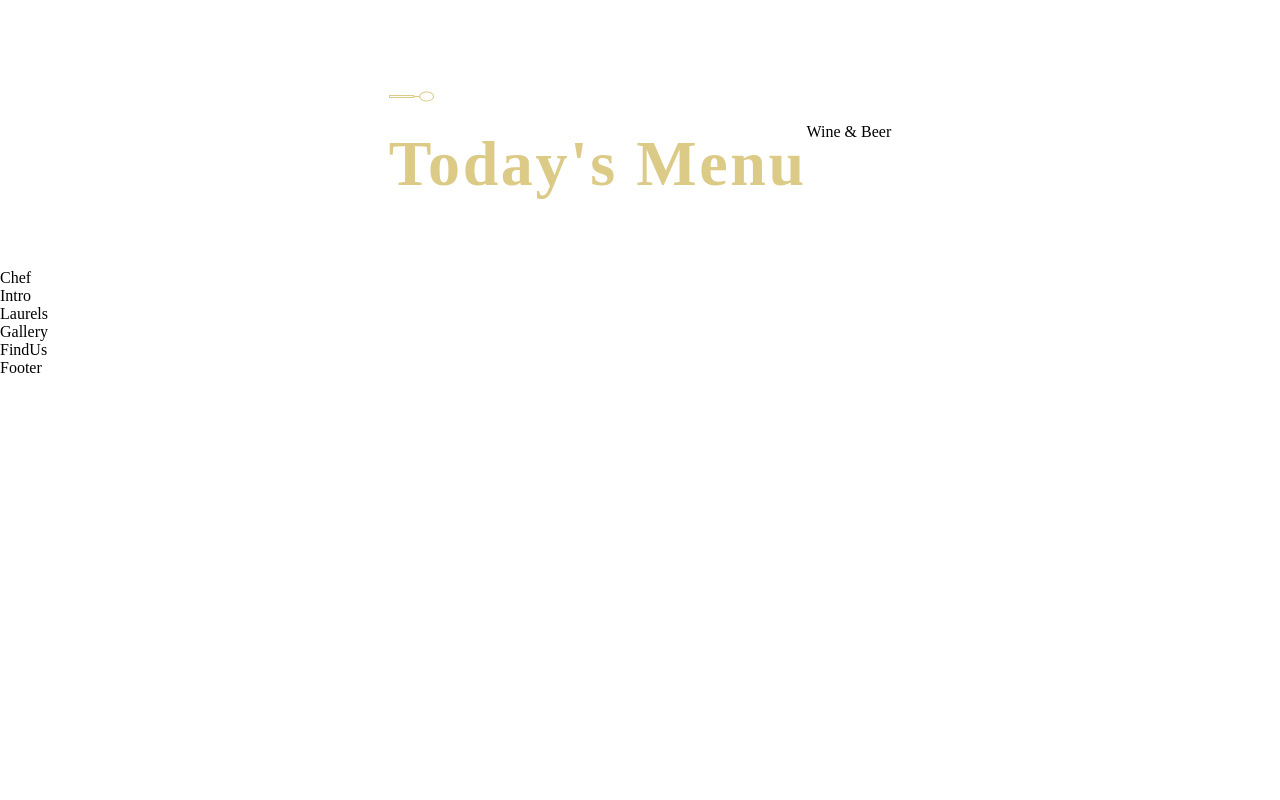
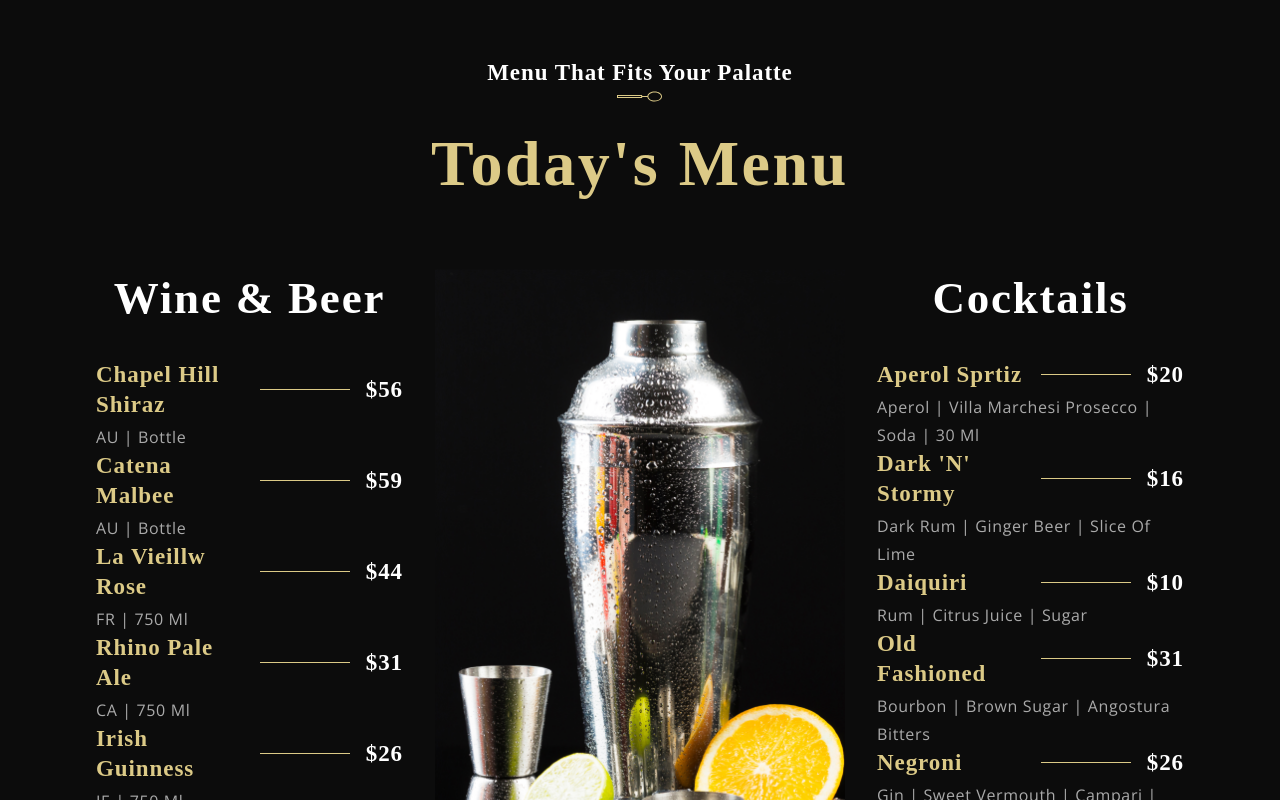
Before and after one commit to VenusTokyo/Gericht-Restaurant-Website, a React (Create React App) app: page / in a window 1280 px wide. Shown: the part 2200-3000 px from the top of the page. Before the commit the page ends 2577 px from the top, so only its background shows below. Built offline with nearby package versions, Linux system fonts and the light colour scheme; a web font is replaced by a local one.

Commit message:
special menu desktop done

```diff
--- a/src/components/Menuitem/MenuItem.css
+++ b/src/components/Menuitem/MenuItem.css
@@ -0,0 +1,32 @@
+.app__menuitem{
+    width: 100%;
+    margin: 1rem 0;
+    display: flex;
+    flex-direction: column;
+}
+.app__menuitem-head{
+    display: flex;
+    justify-content: space-between;
+    align-items: center;
+}
+.app__menuitem-sub{
+    width: 100%;
+    margin-top: 0.2rem;
+
+}
+.app__menuitem-name{
+    flex: 1;
+
+}
+.app__menuitem-dash{
+    width: 90px;
+    height: 1px;
+    background-color: var(--color-golden);
+    margin: 0 1rem;
+
+}
+.app__menuitem-price{
+    display: flex;
+    justify-content: flex-end;
+    align-items: flex-end;
+}
--- a/src/components/Menuitem/MenuItem.jsx
+++ b/src/components/Menuitem/MenuItem.jsx
@@ -2,9 +2,20 @@ import React from 'react';
 
 import './MenuItem.css';
 
-const MenuItem = () => (
-  <div>
-    MenuItem
+const MenuItem = ({title, price,tags}) => (
+  <div className='app__menuitems'>
+    <div className="app__menuitem-head">
+      <div className="app__menuitem-name">
+        <p className="p__cormorant" style={{color:'#DCCA87'}}>{title}</p>
+      </div>
+      <div className='app__menuitem-dash'/>
+      <div className="app__menuitem-price">
+        <p className="p__cormorant" >{price}</p>
+      </div>
+    </div>
+    <div className="app__menuitem-sub">
+      <p className="p__opensans" style={{color:'#aaa'}}>{tags}</p>
+    </div>
   </div>
 );
 
--- a/src/container/Menu/SpecialMenu.css
+++ b/src/container/Menu/SpecialMenu.css
@@ -0,0 +1,48 @@
+.app__specialMenu{
+    flex-direction: column;
+    background-color: var(--color-black);
+
+}
+.app__specialMenu-title{
+    margin-bottom: 2rem;
+    text-align: center;
+}
+.app__specialMenu-menu{
+    width: 100%;
+    margin: 2rem 0;
+    display: flex;
+    justify-content: center;
+    align-items: flex-start;
+    flex-direction: row;
+
+}
+.app__specialMenu-menu_heading{
+    font-family: var(--font-base);
+    font-weight: 600;
+    font-size: 45px;
+    line-height: 58.5px;
+    letter-spacing: 0.04em;
+    color: var(--color-white);
+}
+.app__specialMenu-menu_wine, .app__specialMenu-menu_cocktails{
+    flex: 1;
+    width: 100%;
+    flex-direction: column;
+}
+.app__specialMenu-menu_img{
+    width: 410px;
+    margin: 0 2rem;
+
+}
+.app__specialMenu-menu_img img{
+    width: 100%;
+    height: auto;
+
+}
+.app__specialMenu-menu_items{
+    display: flex;
+    flex-direction: column;
+    margin: 2rem 0;
+    width: 100%;
+
+}
--- a/src/container/Menu/SpecialMenu.jsx
+++ b/src/container/Menu/SpecialMenu.jsx
@@ -1,22 +1,37 @@
 import React from 'react';
-import {images,data} from '../../constants'
+import { images, data } from '../../constants'
 import { SubHeading, MenuItem } from '../../components';
 import './SpecialMenu.css';
 
 const SpecialMenu = () => (
   <div className='app__specialMenu flex__center section__padding' id='menu'>
     <div className="app__specialMenu-title">
-      <SubHeading title="Menu that fits your palatte"/>
+      <SubHeading title="Menu that fits your palatte" />
       <h1 className="headtext__cormorant">Today's Menu</h1>
     </div>
     <div className="app__specialMenu-menu">
       <div className="app__specialMenu-menu_wine flex__center">
         <p className='app__specialMenu-menu_heading'>Wine & Beer</p>
         <div className="app__specialMenu-menu_items">
-
+          {data.wines.map((wine, index) => (
+            <MenuItem key={wine.title + index} title={wine.title} price={wine.price} tags={wine.tags}/>
+          ))}
         </div>
       </div>
-
+      <div className="app__specialMenu-menu_img">
+        <img src={images.menu} alt="menu" />
+      </div>
+      <div className="app__specialMenu-menu_cocktails flex__center">
+        <p className='app__specialMenu-menu_heading'>Cocktails</p>
+        <div className="app__specialMenu-menu_items">
+          {data.cocktails.map((cocktails, index) => (
+            <MenuItem key={cocktails.title + index} title={cocktails.title} price={cocktails.price} tags={cocktails.tags}/>
+          ))}
+        </div>
+      </div>
+    </div>
+    <div style={{marginTop:'15px'}} className="">
+      <button type='button' className='custom__button'>View More</button>
     </div>
   </div>
 );
```
